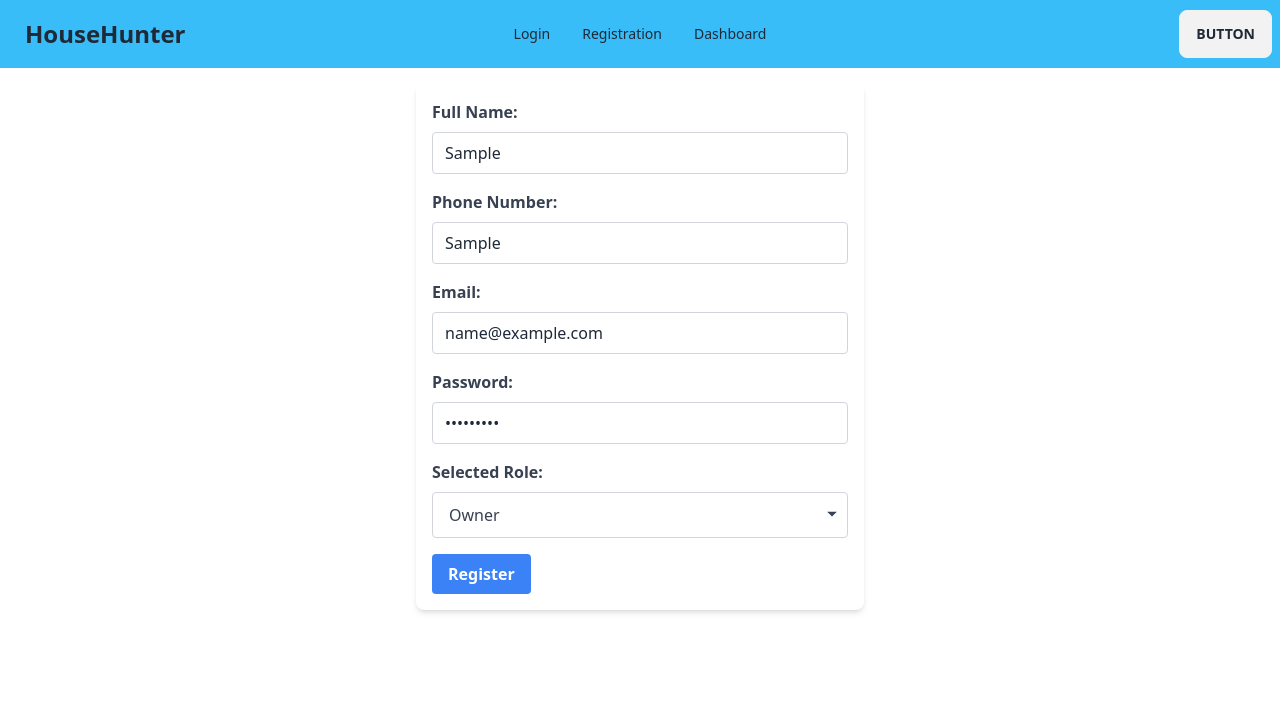
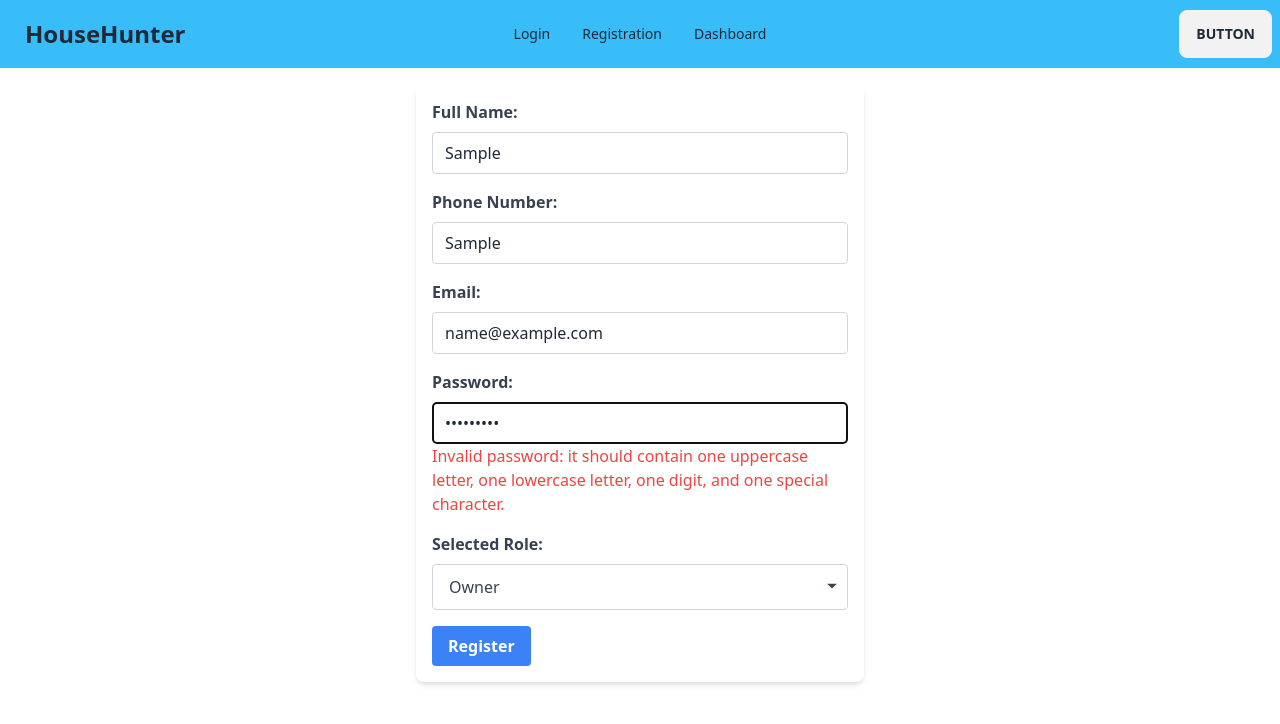
Before and after one commit to MdArefineAhamedJoy/House_Hunter, a React (Vite) app: page /singUp in a window 1280 px wide. Both pictures are taken after typing "Sample", "Sample", "name@example.com", "Sample123" into the empty fields and a click on the button "Register". Shown: the top 724 px of the page. Built offline with nearby package versions, Linux system fonts and the light colour scheme.

Commit message:
add password filed validation

```diff
--- a/src/Page/Home/Registration/SingUp.jsx
+++ b/src/Page/Home/Registration/SingUp.jsx
@@ -1,14 +1,25 @@
-import React from "react";
+import React, { useState } from "react";
 import axios from "axios";
 import { useForm } from "react-hook-form";
 
 const RegistrationForm = () => {
+  const [serverError, setServerError] = useState("");
   const {
     register,
     handleSubmit,
     formState: { errors },
+    getValues,
   } = useForm();
-  const onSubmit = (data) => console.log(data);
+
+  const onSubmit = async (data) => {
+    try {
+      const response = await axios.post("http://localhost:5000/api/users", data);
+      console.log("Registration successful. Token:", response.data);
+    } catch (error) {
+      setServerError(error.message);
+      console.error("Error during registration:", error.response.data);
+    }
+  };
 
   return (
     <form
@@ -16,10 +27,7 @@ const RegistrationForm = () => {
       className="max-w-md mx-auto my-4 p-4 bg-white shadow-md rounded-lg"
     >
       <div className="mb-4">
-        <label
-          htmlFor="fullName"
-          className="block text-gray-700 font-bold mb-2"
-        >
+        <label htmlFor="fullName" className="block text-gray-700 font-bold mb-2">
           Full Name:
         </label>
         <input
@@ -34,10 +42,7 @@ const RegistrationForm = () => {
       </div>
 
       <div className="mb-4">
-        <label
-          htmlFor="phoneNumber"
-          className="block text-gray-700 font-bold mb-2"
-        >
+        <label htmlFor="phoneNumber" className="block text-gray-700 font-bold mb-2">
           Phone Number:
         </label>
         <input
@@ -59,7 +64,7 @@ const RegistrationForm = () => {
           type="email"
           id="email"
           name="email"
-          placeholder="Email "
+          placeholder="Email"
           {...register("email", { required: true })}
           className="w-full px-3 py-2 border border-gray-300 rounded"
         />
@@ -67,10 +72,7 @@ const RegistrationForm = () => {
       </div>
 
       <div className="mb-4">
-        <label
-          htmlFor="password"
-          className="block text-gray-700 font-bold mb-2"
-        >
+        <label htmlFor="password" className="block text-gray-700 font-bold mb-2">
           Password:
         </label>
         <input
@@ -78,17 +80,25 @@ const RegistrationForm = () => {
           id="password"
           name="password"
           placeholder="Password"
-          {...register("password", { required: true })}
+          {...register("password", {
+            required: "This field is required",
+            minLength: {
+              value: 8,
+              message: "Password should be at least 8 characters long",
+            },
+            pattern: {
+              value: /^(?=.*[a-z])(?=.*[A-Z])(?=.*\d)(?=.*[@$!%*?&])[A-Za-z\d@$!%*?&]{8,}$/,
+              message:
+                "Invalid password: it should contain one uppercase letter, one lowercase letter, one digit, and one special character.",
+            },
+          })}
           className="w-full px-3 py-2 border border-gray-300 rounded"
         />
-        {errors.password && <span>This field is required</span>}
+        {errors.password && <span className="text-red-500">{errors.password.message}</span>}
       </div>
 
       <div className="mb-4">
-        <label
-          htmlFor="selectedRole"
-          className="block text-gray-700 font-bold mb-2"
-        >
+        <label htmlFor="selectedRole" className="block text-gray-700 font-bold mb-2">
           Selected Role:
         </label>
         <div className="relative">
@@ -122,21 +132,10 @@ const RegistrationForm = () => {
       >
         Register
       </button>
+
+      {serverError && <span className="text-red-500 block mt-4">{serverError}</span>}
     </form>
   );
 };
 
 export default RegistrationForm;
-
-// const handleChange = (e) => {
-//   setFormData({
-//     ...formData,
-//     [e.target.name]: e.target.value,
-//   });
-// };
-
-// const handleSubmits = async (e) => {
-//   e.preventDefault();
-
-
-// };
```
